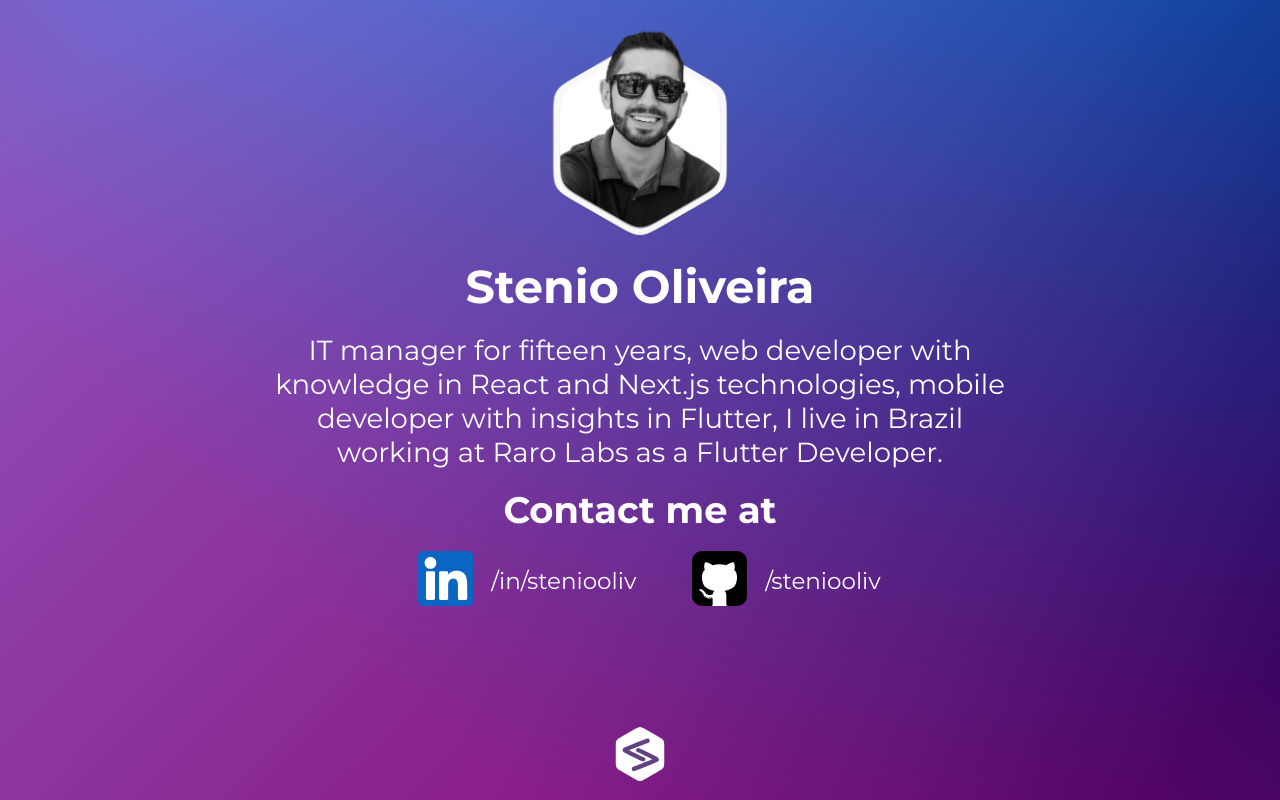
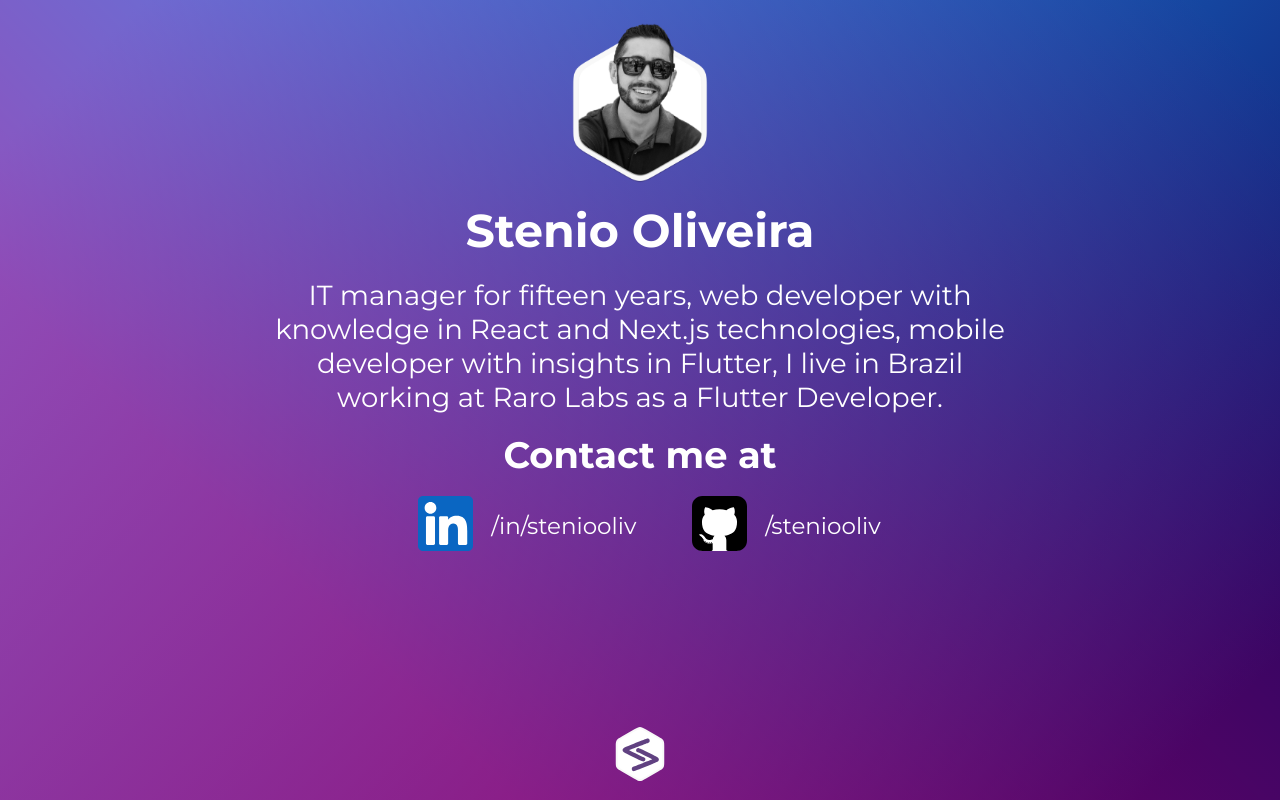
Before and after one commit to steniooliv/steniooliv.github.io, a Next.js app: page / in a window 1280 px wide. Built offline with nearby package versions, Linux system fonts and the light colour scheme.

Commit message:
fix footer

```diff
--- a/src/styles/home.module.scss
+++ b/src/styles/home.module.scss
@@ -13,7 +13,7 @@
 
 .header img {
   min-height: 8rem;
-  max-height: 13rem;
+  max-height: 10rem;
 }
 
 .about {
```
